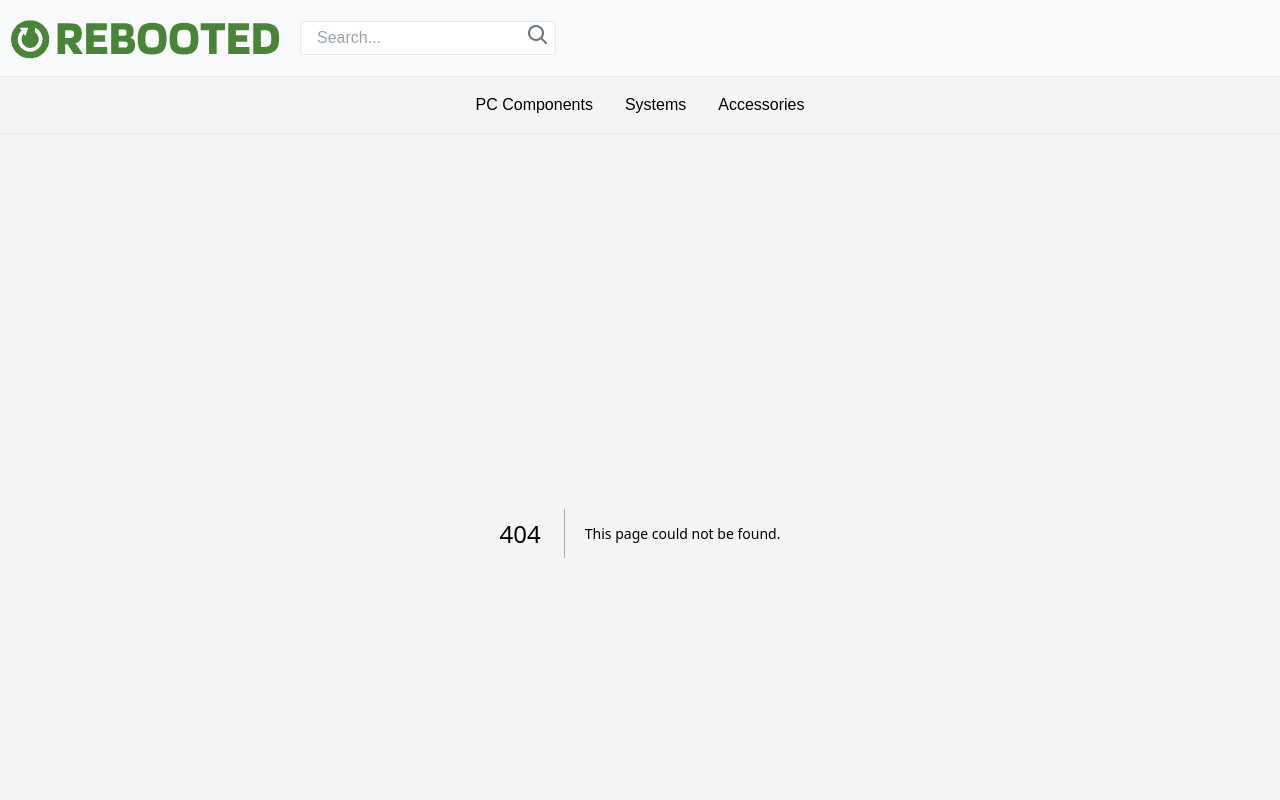
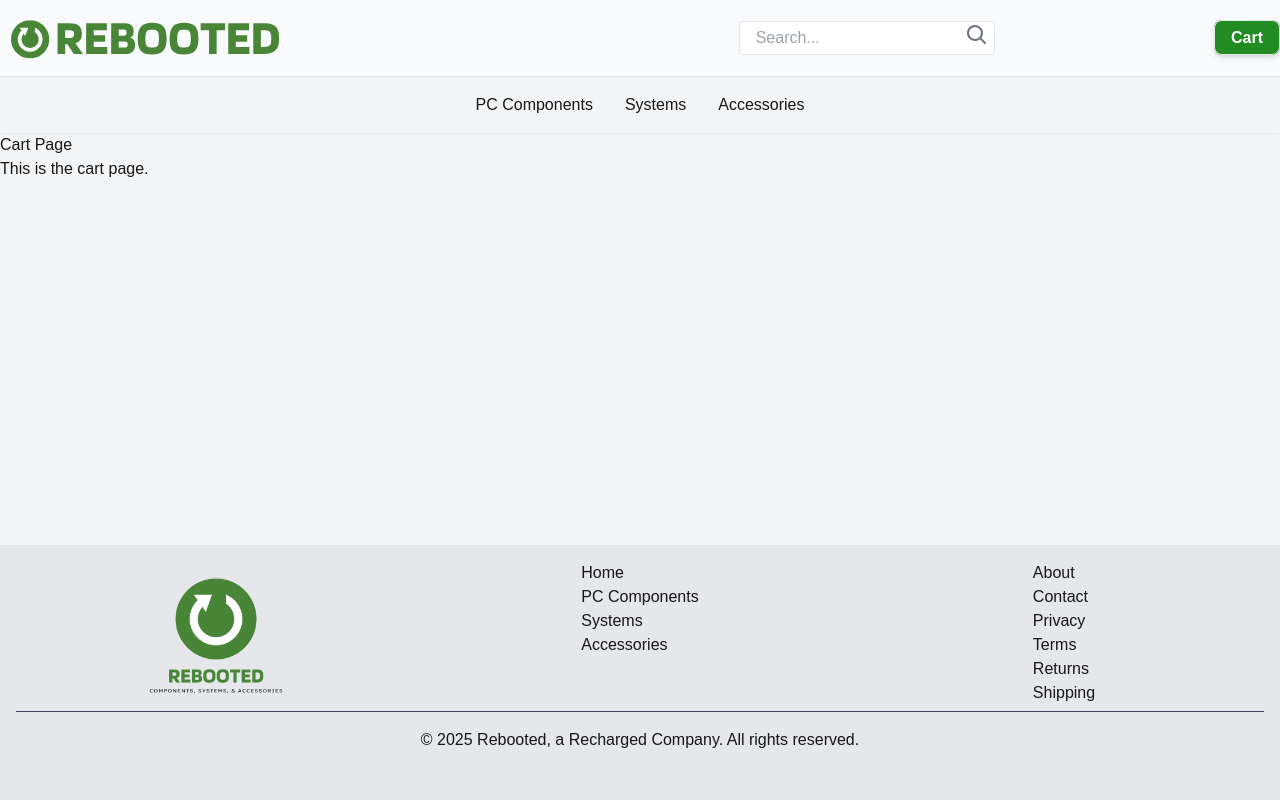
Before and after one commit to alaricli/rebooted.biz, a Next.js app: page /cart in a window 1280 px wide. Before the commit this address had no page. Shown: the top 800 px of the page. Built offline with nearby package versions, Linux system fonts and the light colour scheme.

Commit message:
file changes

```diff
--- /dev/null
+++ b/src/app/cart/page.tsx
@@ -0,0 +1,12 @@
+import React from "react";
+
+const CartPage: React.FC = () => {
+  return (
+    <div>
+      <h1>Cart Page</h1>
+      <p>This is the cart page.</p>
+    </div>
+  );
+};
+
+export default CartPage;
--- /dev/null
+++ b/src/app/components/AddToCartButton.tsx
@@ -0,0 +1,19 @@
+import React from "react";
+
+interface AddToCartButtonProps {
+  onClick: () => void;
+}
+
+const AddToCartButton: React.FC<AddToCartButtonProps> = ({ onClick }) => {
+  return (
+    <button
+      onClick={onClick}
+      className="border p-2  text-white font-semibold py-2 px-4 rounded-lg shadow-md hover:opacity-90 transition-all duration-200"
+      style={{ backgroundColor: "#228b22" }}
+    >
+      Add to Cart
+    </button>
+  );
+};
+
+export default AddToCartButton;
--- /dev/null
+++ b/src/app/components/CartButton.tsx
@@ -0,0 +1,16 @@
+import Link from "next/link";
+import React from "react";
+
+const CartButton: React.FC = () => {
+  return (
+    <Link
+      href={"/cart"}
+      className="border px-4 py-2 rounded-lg shadow-md text-white font-semibold"
+      style={{ backgroundColor: "#228b22" }}
+    >
+      Cart
+    </Link>
+  );
+};
+
+export default CartButton;
--- a/src/app/navigation/Navbar/Navbar.tsx
+++ b/src/app/navigation/Navbar/Navbar.tsx
@@ -1,3 +1,4 @@
+import CartButton from "@/app/components/CartButton";
 import Image from "next/image";
 import Link from "next/link";
 
@@ -6,7 +7,7 @@ const Navbar: React.FC = () => {
     <div>
       {/* top bar */}
       <nav className="bg-gray-50 border-b border-gray-200 py-2">
-        <div className="container mx-auto flex items-center">
+        <div className="container mx-auto flex items-center justify-between">
           {/* Logo */}
           <div className="text-xl font-bold">
             <Link href="/">
@@ -44,6 +45,9 @@ const Navbar: React.FC = () => {
                 </svg>
               </button>
             </div>
+          </div>
+          <div>
+            <CartButton />
           </div>
         </div>
       </nav>
--- a/src/app/products/[id]/page.tsx
+++ b/src/app/products/[id]/page.tsx
@@ -3,6 +3,8 @@
 import { useEffect, useState } from "react";
 import { Product } from "@/app/types";
 import { useParams } from "next/navigation";
+import Image from "next/image";
+import AddToCartButton from "@/app/components/AddToCartButton";
 
 async function fetchProduct(productId: string): Promise<Product | null> {
   try {
@@ -39,11 +41,24 @@ const ProductPage = () => {
   }
 
   return (
-    <div>
-      <div>
-        <h1>{product.name}</h1>
-        <p>{product.description}</p>
-        <p>Price: ${product.price}</p>
+    <div className="flex items-center p-16 mx-auto container">
+      <div className="">
+        <div>
+          <Image
+            src={product.productImage}
+            width={300}
+            height={300}
+            alt={product.name}
+          />
+        </div>
+        <div>
+          <h1>{product.name}</h1>
+          <p>{product.description}</p>
+          <p>Price: ${product.price}</p>
+        </div>
+        <div>
+          <AddToCartButton onClick={() => alert("Add to cart")} />
+        </div>
       </div>
     </div>
   );
```
